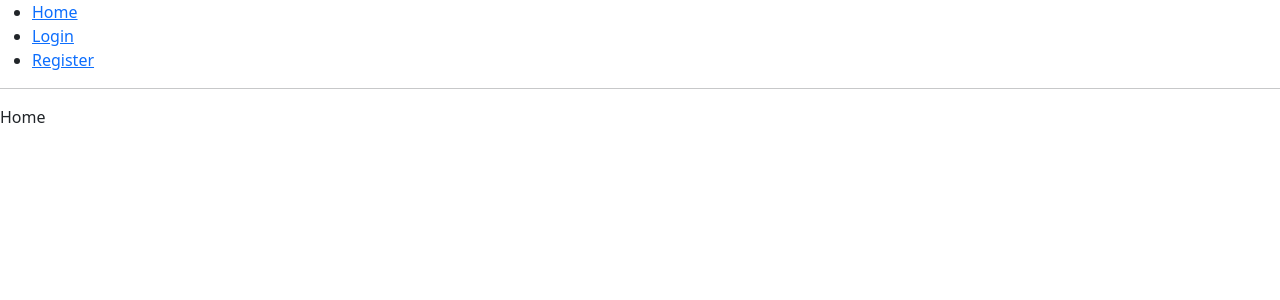
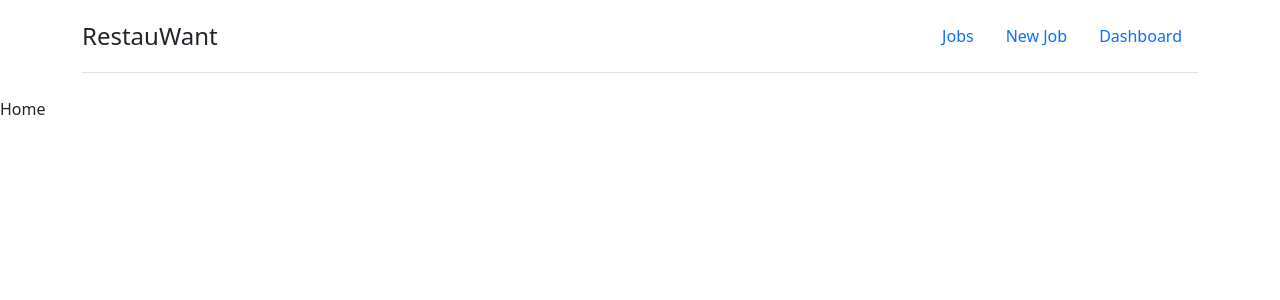
Before and after one commit to TSmith1992/RestauwantFrontEnd, a React (Create React App) app in the folder restauwant-frontend/: page / in a window 1280 px wide. Shown: the top 300 px of the page. Built offline with nearby package versions, Linux system fonts and the light colour scheme.

Commit message:
added bootstrap navbar

```diff
--- a/restauwant-frontend/src/App.js
+++ b/restauwant-frontend/src/App.js
@@ -4,8 +4,7 @@ function App() {
   return (
     <Router>
       <div>
-        <Navbar isLoggedIn={false} />
-        <hr />
+        <Navbar isLoggedIn={true} />
         <Switch>
           <Route exact path="/">
             Home
--- a/restauwant-frontend/src/components/Navbar/Navbar.js
+++ b/restauwant-frontend/src/components/Navbar/Navbar.js
@@ -1,35 +1,75 @@
-import { Link } from "react-router-dom";
+import { NavLink } from "react-router-dom";
 import React from "react";
 
 export function Navbar({ isLoggedIn }) {
   return (
-    <ul>
-      <li>
-        <Link to="/">Home</Link>
-      </li>
+    <div className="container">
+      <header className="d-flex flex-wrap justify-content-center py-3 mb-4 border-bottom">
+        <NavLink
+          to="/"
+          className="d-flex align-items-center mb-3 mb-md-0 me-md-auto text-dark text-decoration-none"
+        >
+          <span className="fs-4">RestauWant</span>
+        </NavLink>
+
+        <ul className="nav nav-pills">
           {isLoggedIn === true && (
             <React.Fragment>
-          <li>
-            <Link to="/jobs">Jobs</Link>
+              <li className="nav-item">
+                <NavLink
+                  exact
+                  className="nav-link"
+                  activeClassName="active"
+                  to="/jobs"
+                >
+                  Jobs
+                </NavLink>
               </li>
-          <li>
-            <Link to="/jobs/new">New Job</Link>
+              <li className="nav-item">
+                <NavLink
+                  exact
+                  className="nav-link"
+                  activeClassName="active"
+                  to="/jobs/new"
+                >
+                  New Job
+                </NavLink>
               </li>
-          <li>
-            <Link to="/dashboard">Dashboard</Link>
+              <li className="nav-item">
+                <NavLink
+                  className="nav-link"
+                  activeClassName="active"
+                  to="/dashboard"
+                >
+                  Dashboard
+                </NavLink>
               </li>
             </React.Fragment>
           )}
           {isLoggedIn === false && (
             <React.Fragment>
-          <li>
-            <Link to="/login">Login</Link>
+              <li className="nav-item">
+                <NavLink
+                  className="nav-link"
+                  activeClassName="active"
+                  to="/login"
+                >
+                  Login
+                </NavLink>
               </li>
-          <li>
-            <Link to="/register">Register</Link>
+              <li className="nav-item">
+                <NavLink
+                  className="nav-link"
+                  activeClassName="active"
+                  to="/register"
+                >
+                  Register
+                </NavLink>
               </li>
             </React.Fragment>
           )}
         </ul>
+      </header>
+    </div>
   );
 }
```
Also changed, not shown: 1 other file (tests, documents, lock files or other folders). Lines whose indentation alone changed are shown as unchanged.
